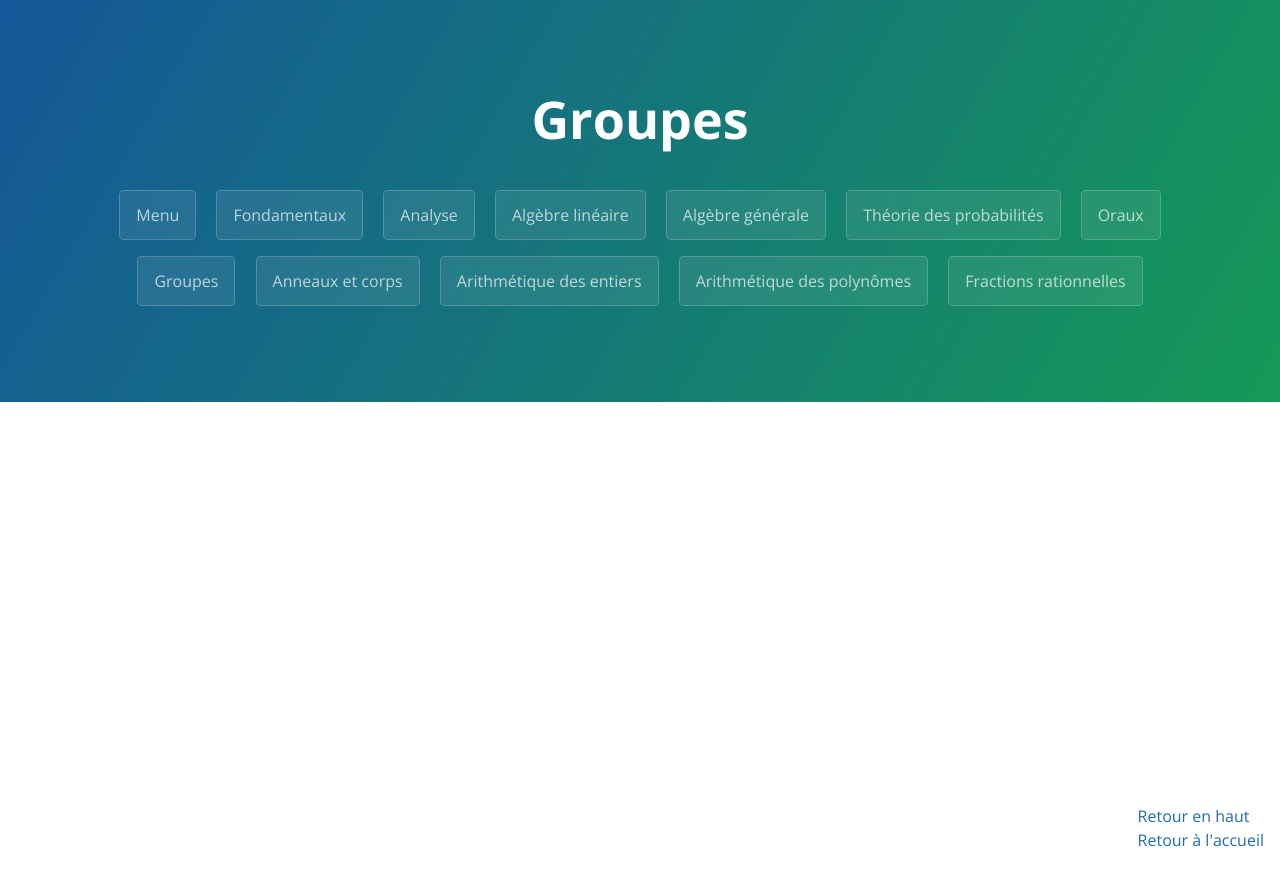
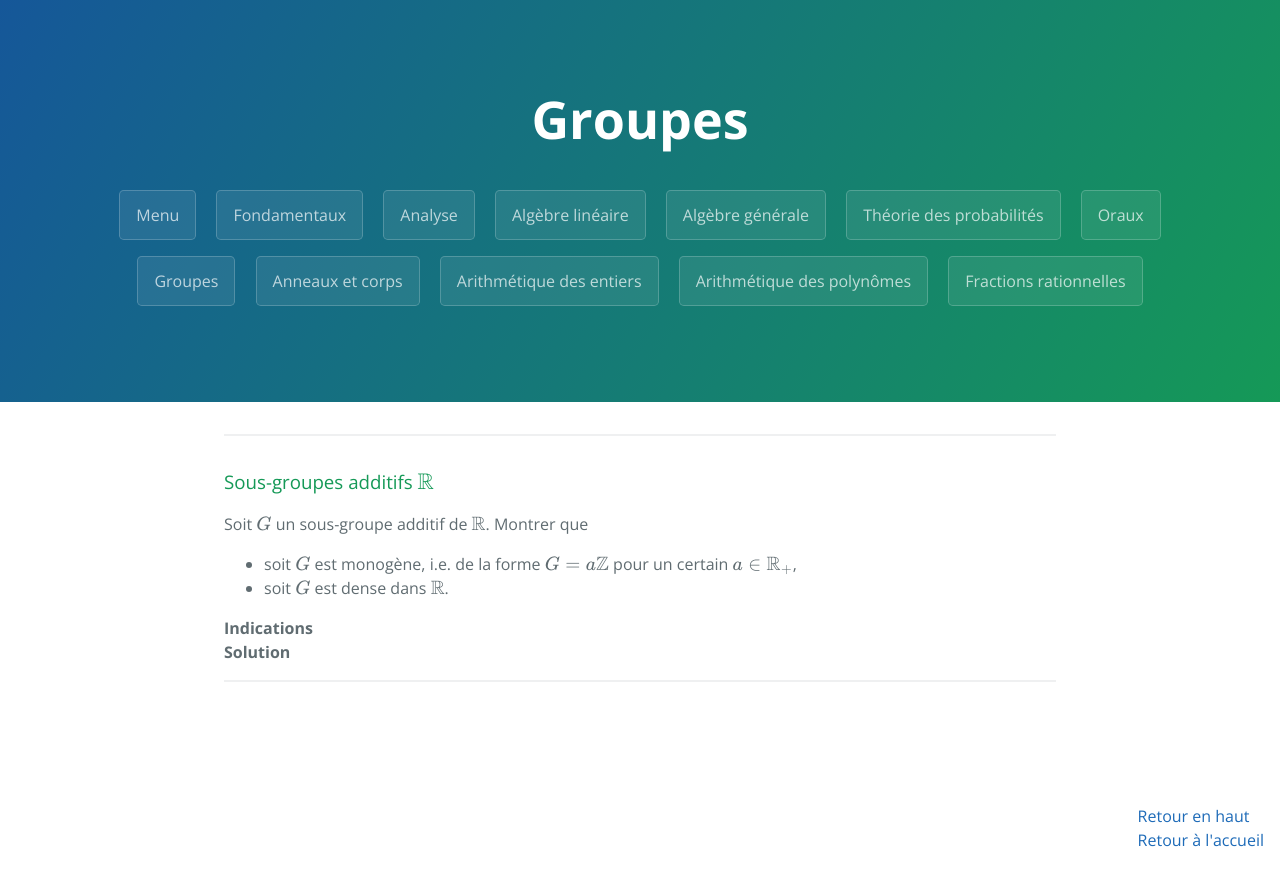
Before and after one commit to WingVee/wingvee.github.io, a Jekyll site: the page built from _pages/groupes.md, in a window 1280 px wide. Shown: the top 886 px of the page. Built offline with Jekyll 4.4.1, drawn with Linux system fonts in a browser that asks for light colours; formulas are drawn with MathJax 3; the repository's description, which GitHub fills in, is left out; some of the changed text lies outside the part shown.

Commit message:
groupes#sous-groupes-de-r

```diff
--- a/_pages/groupes.md
+++ b/_pages/groupes.md
@@ -5,3 +5,68 @@ permalink: groupes
 redirect_from:
   - groupe
 ---
+
+---
+
+<h3 id="sous-groupes-de-r">Sous-groupes additifs $\mathbb{R}$</h3>
+
+Soit $G$ un sous-groupe additif de $\mathbb{R}$. Montrer que
+- soit $G$ est monogène, i.e. de la forme $G = a\mathbb{Z}$ pour un certain $a \in \mathbb{R}_+$,
+- soit $G$ est dense dans $\mathbb{R}$.
+
+<details>
+  <summary><b>Indications</b></summary>
+  <details>
+    <summary><u>Indication 1</u></summary>
+      Lorsque $G\neq\{0\}$, considérer $a = \inf(G\cap\mathbb{R}^*_+)$.
+  </details>
+  <details>
+    <summary><u>Indication 2</u></summary>
+      Séparer les cas $a > 0$ et $a = 0$.
+  </details>
+</details>
+
+<details>
+  <summary><b>Solution</b></summary>
+    Si $G = \{0\}$, le résultat est immédiat : $G = 0\mathbb{Z}$.<br><br>
+
+    Supposons maintenant que $G\neq\{0\}$.<br>
+    Il existe alors $x\in G\setminus\{0\}$. Puisque $G$ est un sous-groupe additif de $\mathbb{R}$, on a $-x\in G$.<br>
+    Donc, $G\cap\mathbb{R}^*_+$ est une partie non vide et minorée de $\mathbb{R}$, donc admet une borne inférieure. Posons
+
+    $$a = \inf(G\cap\mathbb{R}^*_+) \geq 0$$
+
+    Premier cas : $a > 0$.
+    <ol>
+      Montrons que $G = a\mathbb{Z}$.<br><br>
+
+      Montrons d'abord que $a\in G$. Supposons par l'absurde que $a\notin G$.<br>
+      Par caractérisation de l'infimum, et puisque $a\notin G\cap\mathbb{R}^*_+$, il existe $x_1$ et $x_2$ dans $G\cap\mathbb{R}^*_+$ tels que $a < x_1 < x_2 < 2a$.<br>
+      Puisque $x_1$ et $x_2$ sont dans $G$ qui est un groupe additif, on a $x_2 - x_1\in G$. De plus, $0 < x_2 - x_1$ donc $x_2 - x_1\in G\cap\mathbb{R}^*_+$.<br>
+      Or, $x_2 - x_1 < a = \inf(G\cap\mathbb{R}^*_+)$, ce qui est absurde.<br>
+      Donc, $a\in G$.<br><br>
+
+      Montrons maintenant que $G = a\mathbb{Z}$ par double inclusion.<br>
+      Puisque $a\in G$, on a $a\mathbb{Z} = \langle a\rangle \subset G$.<br>
+      Reciproquement, soit $x\in G$. Il existe $n\in\mathbb{Z}$ tel que $na \leq x < (n+1)a$ (avec $n=\lfloor x/a\rfloor$).<br>
+      Puisque $a\in G$, on a $na\in G$. Donc $x - na\in G$.<br>
+      Or, $0 \leq x - na < a = \inf(G\cap\mathbb{R}^*_+)$, donc $x - na = 0$ et $x = na\in a\mathbb{Z}$.<br><br>
+
+      Ainsi, $G = a\mathbb{Z}$.
+    </ol>
+
+    Deuxième cas : $a = 0$.
+    <ol>
+      Montrons que $G$ est dense dans $\mathbb{R}$.<br>
+      Soit $x\in\mathbb{R}$ et $\varepsilon > 0$. On cherche $g\in G$ tel que $|x - g| < \varepsilon$.<br>
+      Par caractérisation de l'infimum $a=\inf(G\cap\mathbb{R}^*_+)=0$, il existe $y\in G\cap\mathbb{R}^*_+$ tel que $0 < y < \varepsilon$.<br>
+      Puisque $y\in G$, on a $y\mathbb{Z}\subset G$.<br>
+      De plus, on a $y\mathbb{Z}\ \cap\ ]x-\varepsilon,x+\varepsilon[\ \neq \emptyset$ car il existe $n\in\mathbb{Z}$ tel que $ny\leq x < (n+1)y$ (avec $n=\lfloor x/y\rfloor$).<br>
+      En notant $g = ny \in y\mathbb{Z} \subset G$, on a $|x - g| = x - ny < y < \varepsilon$.<br>
+      Donc, $G$ est dense dans $\mathbb{R}$.
+    </ol>
+
+    Par conséquent, soit $G$ est monogène de la forme $G = a\mathbb{Z}$ pour un certain $a\in\mathbb{R}_+$, soit $G$ est dense dans $\mathbb{R}$.
+</details>
+
+---
```
